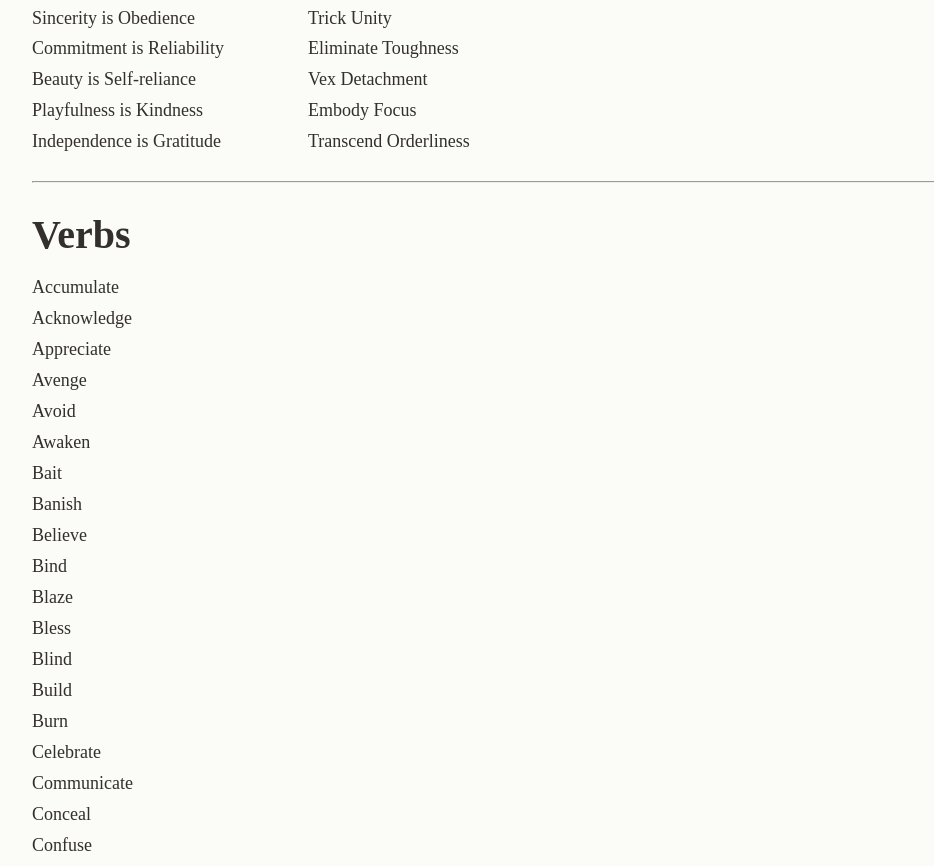
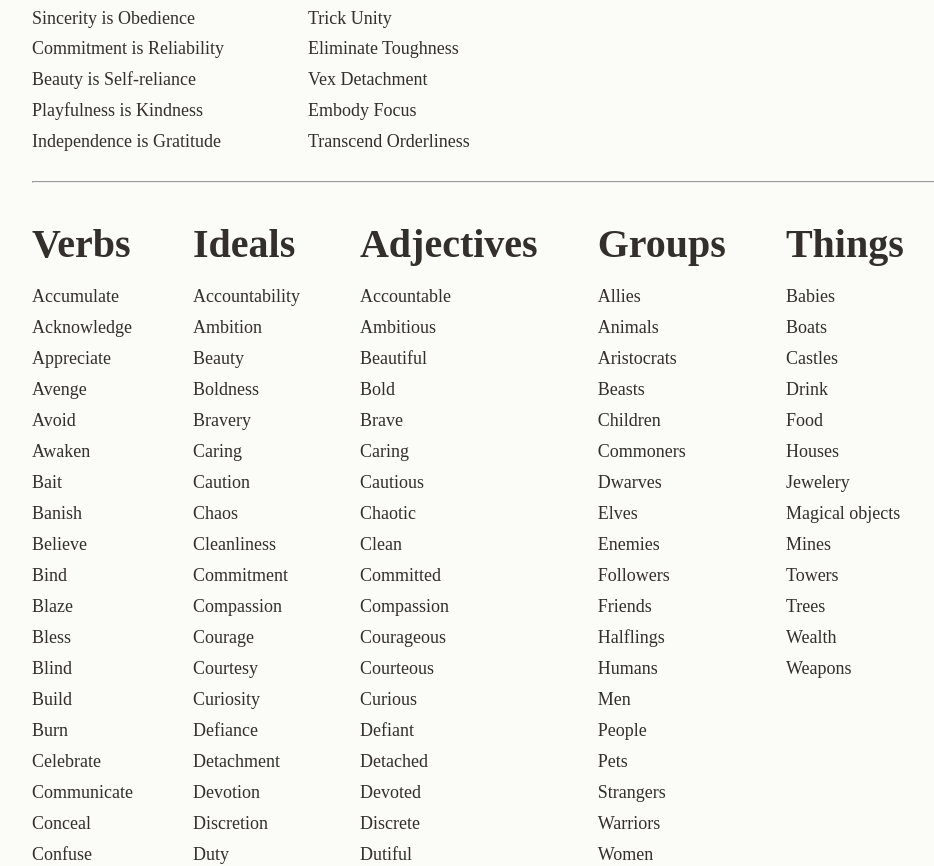
Before and after one commit to underwires/freebooters, a plain HTML site: page principle-examples.html in a window 1280 px wide. Shown: the part 1021-1887 px from the top of the page, without its empty margins (96-1030 px from the left). Drawn offline with Linux system fonts and the light colour scheme; a web font is replaced by a local one.

Commit message:
float lists on principle example page

```diff
--- a/principle-examples.html
+++ b/principle-examples.html
@@ -110,11 +110,11 @@ margin-right: 60px;}
       generatePrinciples();
 
       var lists = "";
-      lists += "<h3>Verbs</h3>" + dump(verbsPrinciples);
-      lists += "<h3>Ideals</h3>" + dump(idealsPrinciples);
-      lists += "<h3>Adjectives</h3>" + dump(adjectivesPrinciples);
-      lists += "<h3>Groups</h3>" + dump(groupsPrinciples);
-      lists += "<h3>Things</h3>" + dump(thingsPrinciples);
+      lists += "<section class='pure-u-1-3'><h3>Verbs</h3>" + dump(verbsPrinciples) + "</section>";
+      lists += "<section class='pure-u-1-3'><h3>Ideals</h3>" + dump(idealsPrinciples) + "</section>";
+      lists += "<section class='pure-u-1-3'><h3>Adjectives</h3>" + dump(adjectivesPrinciples) + "</section>";
+      lists += "<section class='pure-u-1-3'><h3>Groups</h3>" + dump(groupsPrinciples) + "</section>";
+      lists += "<section class='pure-u-1-3'><h3>Things</h3>" + dump(thingsPrinciples) + "</section>";
       document.getElementById('lists').innerHTML = lists;
     </script>
   </body>
```
